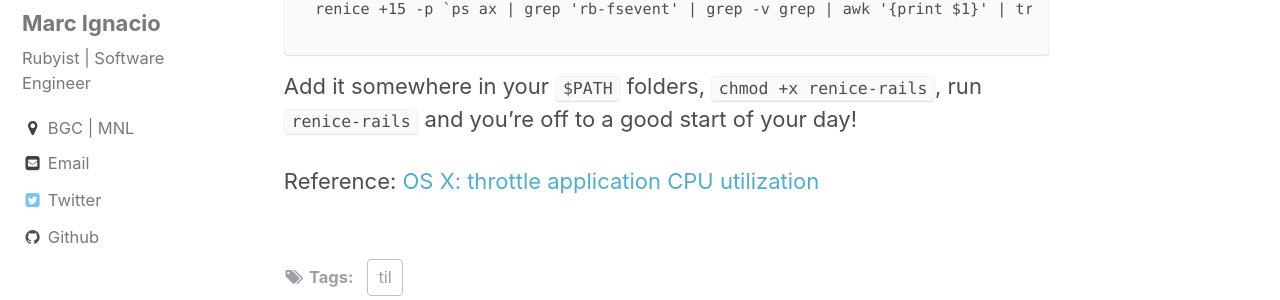
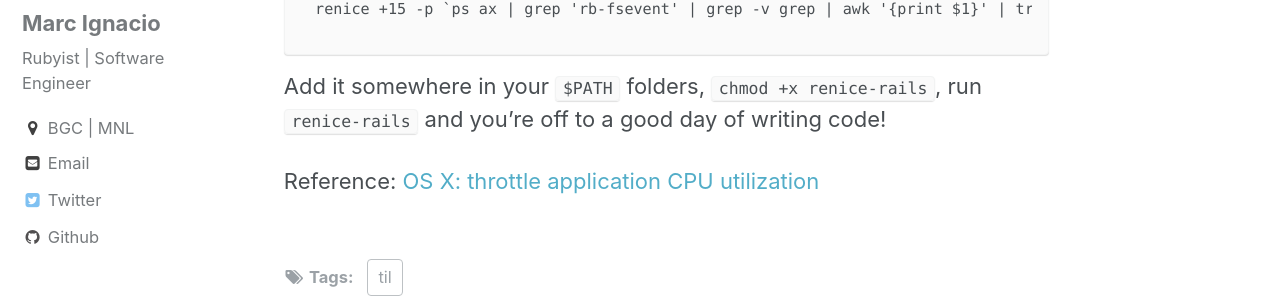
Before and after one commit to padi/padi.github.io, a Jekyll site: the page built from _posts/til/2017-08-25-throttle-down-rails-processes.md, in a window 1280 px wide and 900 px high, scrolled down 744 px. Shown: the part 154-454 px from the top of the window. Built offline with Jekyll 4.4.1, drawn with Linux system fonts in a browser that asks for light colours.

Commit message:
Edit content of latest post

````diff
--- a/_posts/til/2017-08-25-throttle-down-rails-processes.md
+++ b/_posts/til/2017-08-25-throttle-down-rails-processes.md
@@ -36,6 +36,6 @@ renice +15 -p `ps ax | grep 'rb-fsevent' | grep -v grep | awk '{print $1}' | tr
 ```
 
 Add it somewhere in your `$PATH` folders, `chmod +x renice-rails`, run `renice-rails`
-and you're off to a good start of your day!
+and you're off to a good day of writing code!
 
 Reference: [OS X: throttle application CPU utilization](https://tinyapps.org/blog/mac/201107230700_throttle_process_os_x.html)
````
